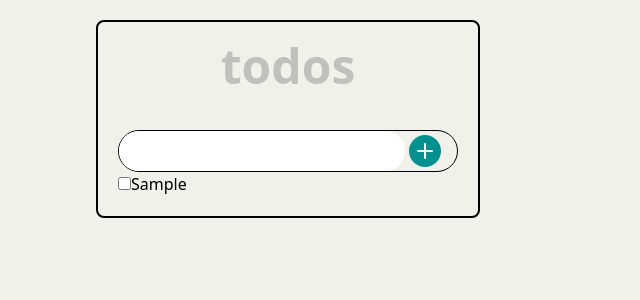
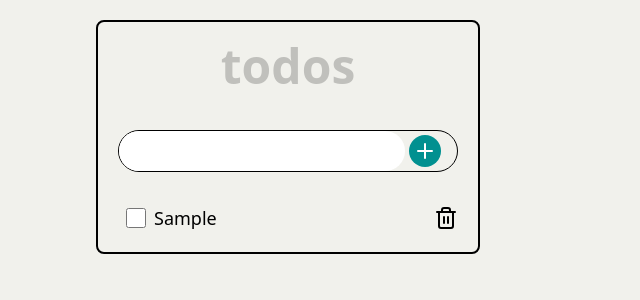
Before and after one commit to Theogene120/react-thegym-practice, a React (Vite) app: page / in a window 1280 px wide. Both pictures are taken after typing "Sample" into the empty fields and a click on the button 425 px from the left and 151 px from the top of the page. Shown: the top 300 px of the page, without its empty margins (0-640 px from the left). Built offline with nearby package versions, Linux system fonts and the light colour scheme.

Commit message:
almose done with todo

```diff
--- a/src/Todo.jsx
+++ b/src/Todo.jsx
@@ -25,10 +25,19 @@ function Form(){
         )
     }
 
+    function handleDelete(id){
+        setTodo(prev => prev.filter(item => item.id != id))
+    }
+
     let todos = todo.map(item => (
-        <div >
-            <input id={item.id} type="checkbox" onChange={() => handleCheck(item.id)} name={item.text} value={item.text} />
-            <label htmlFor={item.id}  className={`${item.completed ? "line-through text-gray-700" : " "}`} >{item.text}</label>
+        <div className="flex mt-8  justify-between">
+            <div className="flex gap-2 ml-2">
+                <input id={item.id} type="checkbox" onChange={() => handleCheck(item.id)} name={item.text} value={item.text} className="w-5"/>
+                <label htmlFor={item.id}  className={`${item.completed ? "line-through text-gray-700 text-lg" : "text-lg"}`} >{item.text}</label>
+            </div>
+            <button onClick={() => handleDelete(item.id)}>
+                <svg xmlns="http://www.w3.org/2000/svg" width="24" height="24" viewBox="0 0 24 24" fill="none" stroke="currentColor" stroke-width="2" stroke-linecap="round" stroke-linejoin="round" class="lucide lucide-trash2-icon lucide-trash-2"><path d="M10 11v6"/><path d="M14 11v6"/><path d="M19 6v14a2 2 0 0 1-2 2H7a2 2 0 0 1-2-2V6"/><path d="M3 6h18"/><path d="M8 6V4a2 2 0 0 1 2-2h4a2 2 0 0 1 2 2v2"/></svg>
+            </button>
         </div>
     ))
 
```
